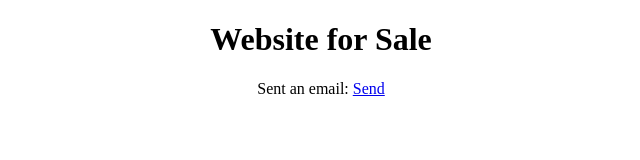
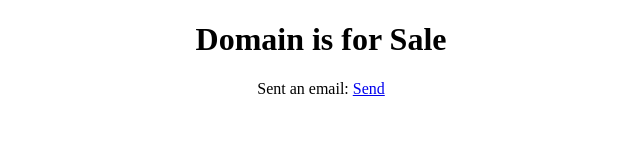
Before and after one commit to deepvisualization/deepvisualization.github.io, a plain HTML site: page index.html in a window 1280 px wide. Shown: the whole page, without its empty margins (319-959 px from the left). Drawn offline with Linux system fonts and the light colour scheme.

Commit message:
Update index.html

```diff
--- a/index.html
+++ b/index.html
@@ -6,7 +6,7 @@
 <body>
 
 <center>
-<h1>Website for Sale</h1>
+<h1>Domain is for Sale</h1>
 <p>Sent an email:
 <a href="mailto:deepvisualize@gmail.com?Subject=Buy%20website" target="_top">Send</a>
 </p>
```
